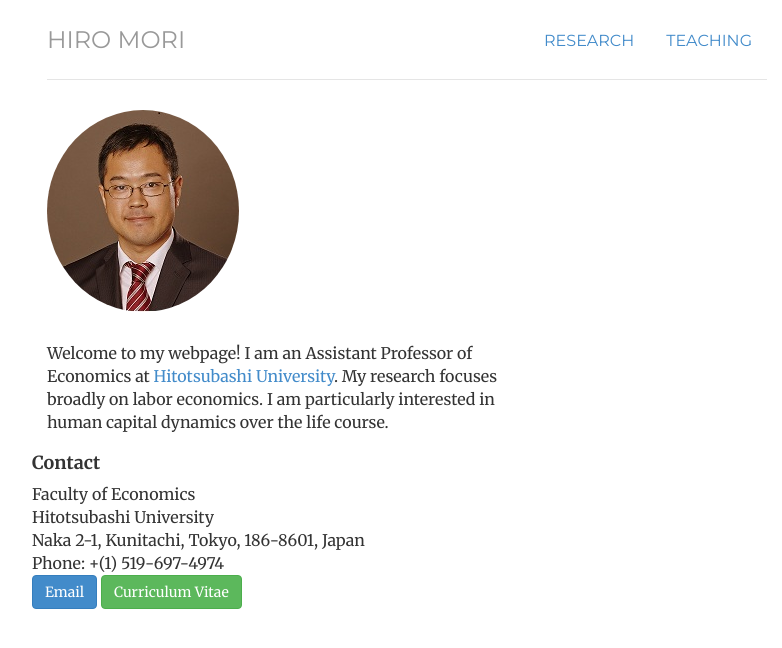
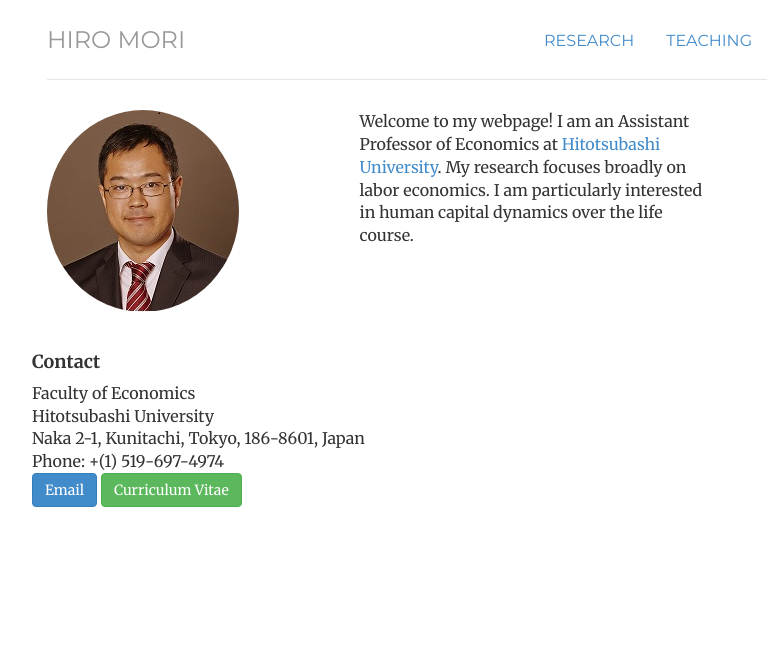
Before and after one commit to morihiroaki/morihiroaki.github.io, a Jekyll site: the page built from index.html, in a window 1280 px wide. Shown: the top 648 px of the page, without its empty margins (233-1015 px from the left). Built offline with Jekyll 4.4.1, drawn with Linux system fonts in a browser that asks for light colours.

Commit message:
Update index.html

```diff
--- a/index.html
+++ b/index.html
@@ -10,7 +10,7 @@
               <div class='col-sm-5'>
             	<img  class="img-circle avatar" alt="Hiro Mori" src="files/portrait.jpg">
              </div>
-             <div class='col-sm-8'>
+             <div class='col-sm-6'>
               <p> Welcome to my webpage! I am an Assistant Professor of Economics at <a href="http://www.econ.hit-u.ac.jp/~koho/english/">Hitotsubashi University</a>. My research
               focuses broadly on labor economics. I am particularly interested in human capital dynamics over the life course.</p>
               </div>
```
